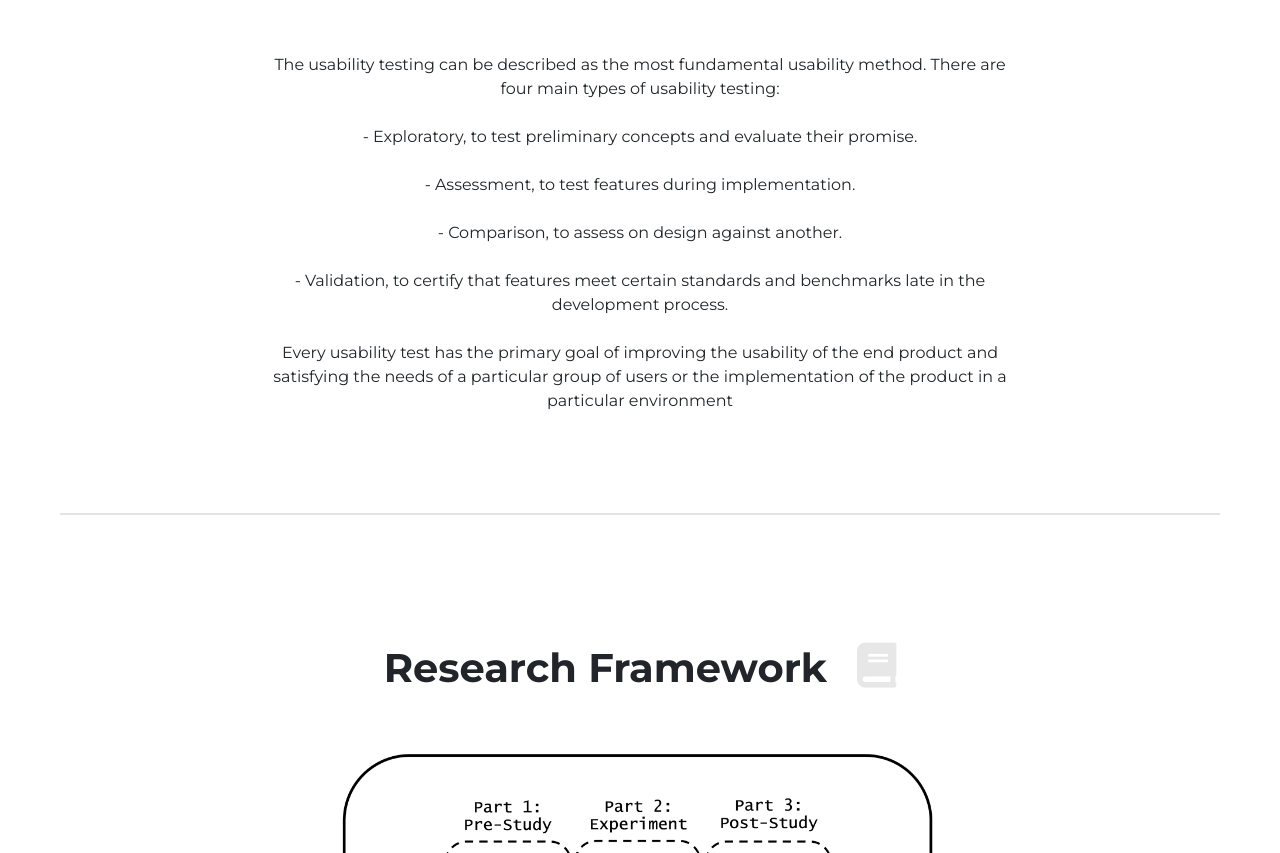
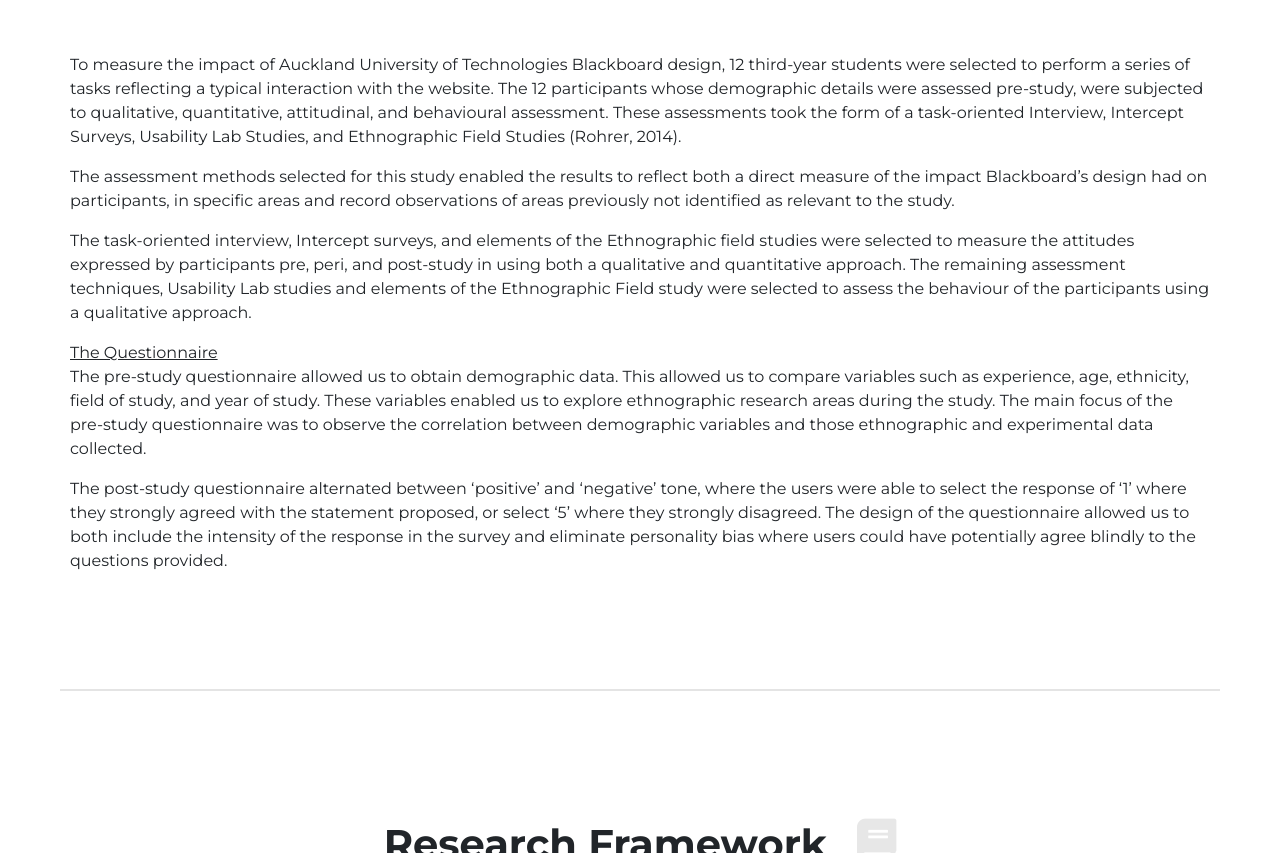
Before and after one commit to DanWoodNZ/Blackboard-Usability-Study, a website: page index.html in a window 1280 px wide. Shown: the part 2031-2884 px from the top of the page. Drawn offline with Linux system fonts and the light colour scheme; files whose address does not match are found by name.

Commit message:
Updated usability section content

```diff
--- a/index.html
+++ b/index.html
@@ -138,23 +138,49 @@
           </div>
         </div>
 
-        <div class="col-lg-8 mx-auto text-center">
-          <span class="small-body-text">The usability testing can be described as the most fundamental usability
-            method.
-            There are four main types of usability testing: <br /><br />
+        <div class="col-lg-12 mx-auto text-left">
+          <span class="small-body-text">
 
-            - Exploratory, to test preliminary concepts and evaluate their promise.<br /><br />
+            <p>To measure the impact of Auckland University of Technologies Blackboard design,
+              12 third-year students were selected to perform a series of tasks reflecting a typical interaction with
+              the website.
+              The 12 participants whose demographic details were assessed pre-study, were subjected to qualitative,
+              quantitative, attitudinal, and behavioural assessment. These assessments took the form of a task-oriented
+              Interview, Intercept Surveys, Usability Lab Studies, and Ethnographic Field Studies (Rohrer, 2014).</p>
 
-            - Assessment, to test features during implementation.<br /><br />
+            <p>The assessment methods selected for this study enabled the results to reflect both a direct measure of
+              the
+              impact Blackboard’s design had on participants, in specific areas and record observations of areas
+              previously
+              not identified as relevant to the study.</p>
 
-            - Comparison, to assess on design against another.<br /><br />
+            <p>The task-oriented interview, Intercept surveys, and elements of the Ethnographic field studies were
+              selected
+              to measure the attitudes expressed by participants pre, peri, and post-study in using both a qualitative
+              and
+              quantitative approach. The remaining assessment techniques, Usability Lab studies and elements of the
+              Ethnographic
+              Field study were selected to assess the behaviour of the participants using a qualitative approach.</p>
 
-            - Validation, to certify that features meet certain standards and benchmarks late in the development
-            process.<br /><br />
 
-            Every usability test has the primary goal of improving the usability
-            of the end product and satisfying the needs of a particular group of
-            users or the implementation of the product in a particular environment</span>
+            <u>The Questionnaire</u>
+
+            <p>The pre-study questionnaire allowed us to obtain demographic data. This allowed us to compare variables
+              such
+              as experience, age, ethnicity, field of study, and year of study. These variables enabled us to explore
+              ethnographic
+              research areas during the study. The main focus of the pre-study questionnaire was to observe the
+              correlation between
+              demographic variables and those ethnographic and experimental data collected.</p>
+
+            <p>The post-study questionnaire alternated between ‘positive’ and ‘negative’ tone, where the users were
+              able to select
+              the response of ‘1’ where they strongly agreed with the statement proposed, or select ‘5’ where they
+              strongly disagreed.
+              The design of the questionnaire allowed us to both include the intensity of the response in the survey
+              and eliminate
+              personality bias where users could have potentially agree blindly to the questions provided. </p>
+          </span>
         </div>
       </div>
     </div>
@@ -328,7 +354,8 @@
             <div class="row py-3">
               <span class="small-body-text pb-5 px-3">
                 <h2>Post-Study</h2>
-                <p class="pb-5"> <b>Method:</b> Once the usability tasks were complete, participants completed a questionnaire.
+                <p class="pb-5"> <b>Method:</b> Once the usability tasks were complete, participants completed a
+                  questionnaire.
                   Participants indicated a level of agreement with ten statements, using a 1-5 scale, and had the
                   option
                   to write an additional comment per statement. For analysis, the results of the questionnaire are
@@ -341,7 +368,8 @@
                   <div><i class="tiny-body-text">Table 5: Summary of Participants Comments On Features</i><br /></div>
                   <img class="img-fluid pt-5" src="img/FEATURE Comments.PNG" alt="">
                 </div>
-                <p class="pt-5">The first four questions of the usability study focussed on features of the website with a focus on
+                <p class="pt-5">The first four questions of the usability study focussed on features of the website
+                  with a focus on
                   interactions with navigation menus and links.</p>
                 <p class="pb-5">
                   When looking at features of the website, participant highlighted navigation as a potnetial usability
@@ -361,7 +389,8 @@
                   <div><i class="tiny-body-text">Table 7: Summary of Participants Comments On User Interface</i><br /></div>
                   <img class="img-fluid pt-5" src="img/USER INTERFACE Comments.PNG" alt="">
                 </div>
-                <p class="pt-5">Questionnaire response shows most participants disagreed with the statement that the user did not
+                <p class="pt-5">Questionnaire response shows most participants disagreed with the statement that the
+                  user did not
                   like the colour palette. Comments on colour palette were generally favourable to neutral, with only
                   one participant commenting that the colours could be more appealing. Most user’s also agreed that the
                   website was visually appealing, comments included mentioning the colour palette being another
@@ -387,7 +416,8 @@
                   <div><i class="tiny-body-text">Table 9: Summary of Participants Comments On Performance</i><br /></div>
                   <img class="img-fluid pt-5" src="img/PERFORMANCE Comments.PNG" alt="">
                 </div>
-                <p class="pt-5">Questionnaire results covering the performance of the website scored the two highest positive
+                <p class="pt-5">Questionnaire results covering the performance of the website scored the two highest
+                  positive
                   responses. Participants on average felt load time were appropriate and didn’t agree that the site was
                   unresponsive. Some comments mentioned how fast the website loaded and said it felt responsive as
                   well. One commenter commented that they thought some part of the page could load a bit faster, but
@@ -509,7 +539,12 @@
 
                     Specifically, I learned a lot in regard to the Usability Testing Framework and qualitative
                     testing methods such as learnability, efficiency, memorability, errors and satisfaction, and
-                    how users interact with a product via these methods. <br /><br />
+                    how users interact with a product via these methods. I have been able to apply these usability
+                    testing methods to another project (a calendar management tool), specifically learnability for new
+                    users. I have been working on the project with two others and for the most part have built the
+                    project using unstructured feedback from our client. Following a testing framework for this
+                    assignment has allowed me to better understand how we can quantify and measure this feedback and have had
+                    great success in the steps we have made towards implementing this approach for that project.<br /><br />
 
                     Overall this project was highly beneficial to me as an aspiring User Experience/User Interface
                     designer and will be leaning heavily into all the lessons I learned as I move forward and on to
```
